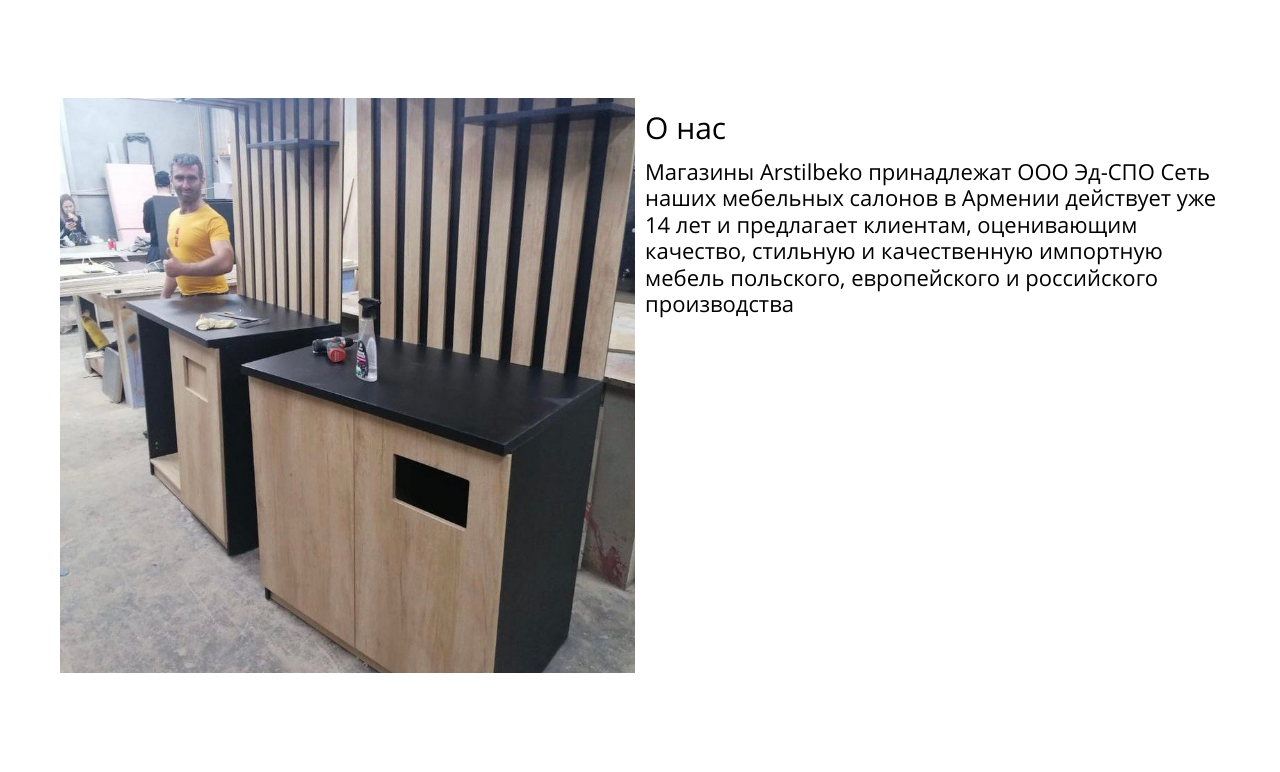
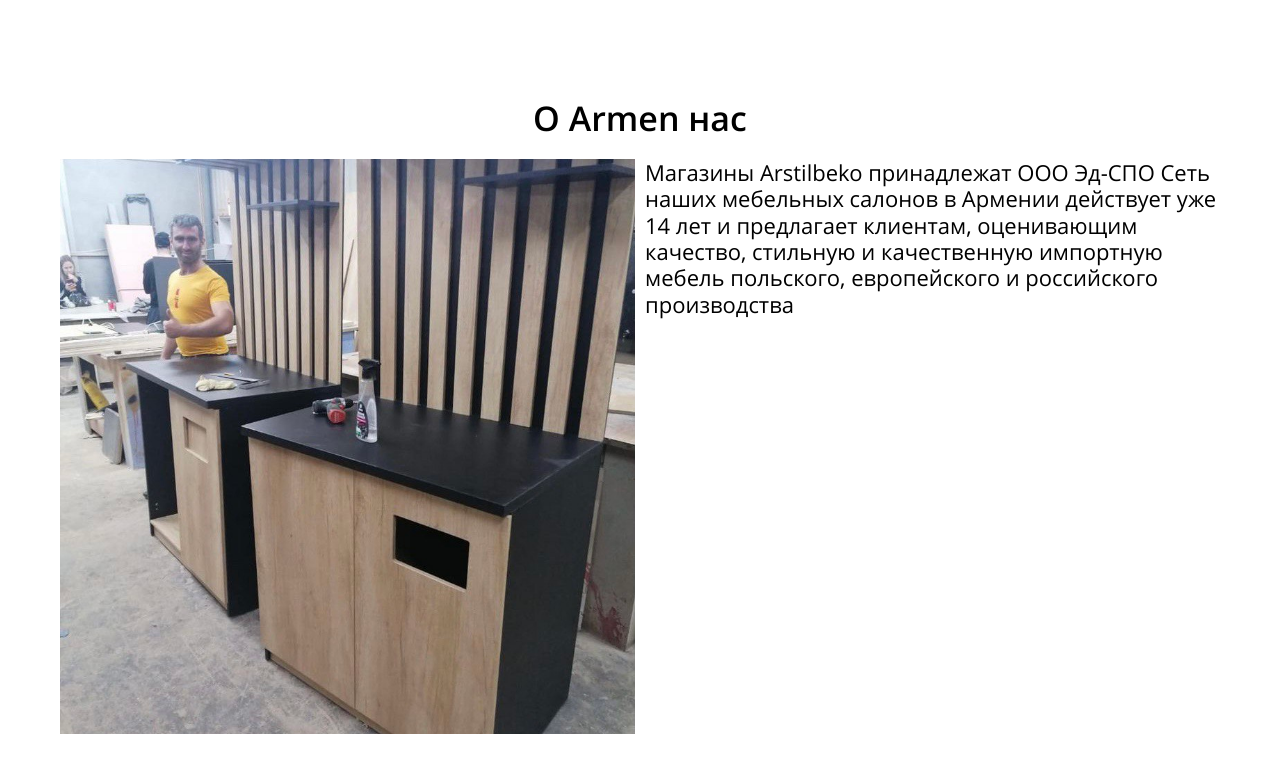
Before and after one commit to Sgalstyan06/furniture, a Next.js app: page / in a window 1280 px wide. Shown: the part 802-1574 px from the top of the page. Built offline with nearby package versions, Linux system fonts and the light colour scheme.

Commit message:
try something

```diff
--- a/sections/AboutUsSection/AboutUsSection.styles.tsx
+++ b/sections/AboutUsSection/AboutUsSection.styles.tsx
@@ -2,16 +2,19 @@
 
 export const Container = styled.div`
   margin: 100px 30px;
+`;
+export const ImageWrapper = styled.div``;
+export const About = styled.div`
   display: grid;
   grid-template-columns: repeat(2, 1fr);
   gap: 10px;
 `;
-export const ImageWrapper = styled.div``;
-export const Info = styled.div``;
 export const Title = styled.h1`
-  font-size: 30px;
-  font-weight: 500;
-  line-height: 2em;
+  font-size: 34px;
+  font-weight: 700;
+  line-height: 1.2;
+  text-align: center;
+  margin-bottom: 20px;
 `;
 export const Description = styled.h2`
   font-size: 22px;
--- a/sections/AboutUsSection/AboutUsSection.tsx
+++ b/sections/AboutUsSection/AboutUsSection.tsx
@@ -5,6 +5,8 @@
 const AboutUsSection = () => {
   return (
     <Styled.Container>
+      <Styled.Title>О Armen нас</Styled.Title>
+      <Styled.About>
         <Styled.ImageWrapper>
           <Image
             src="/about/about.jpg"
@@ -15,15 +17,14 @@
             alt="about"
           />
         </Styled.ImageWrapper>
-      <Styled.Info>
-        <Styled.Title>О нас</Styled.Title>
+
         <Styled.Description>
           Магазины Arstilbeko принадлежат ООО Эд-СПО Сеть наших мебельных
           салонов в Армении действует уже 14 лет и предлагает клиентам,
           оценивающим качество, стильную и качественную импортную мебель
           польского, европейского и российского производства
         </Styled.Description>
-      </Styled.Info>
+      </Styled.About>
     </Styled.Container>
   );
 };
```
Lines whose indentation alone changed are shown as unchanged.
